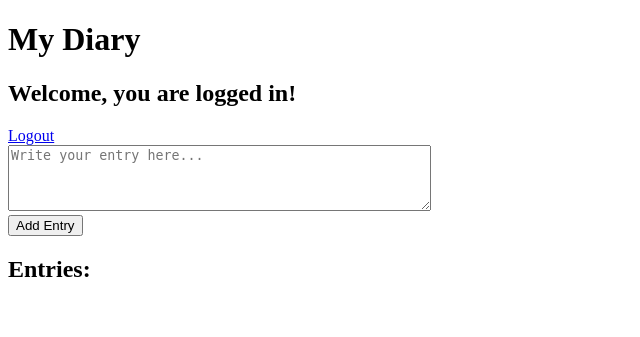
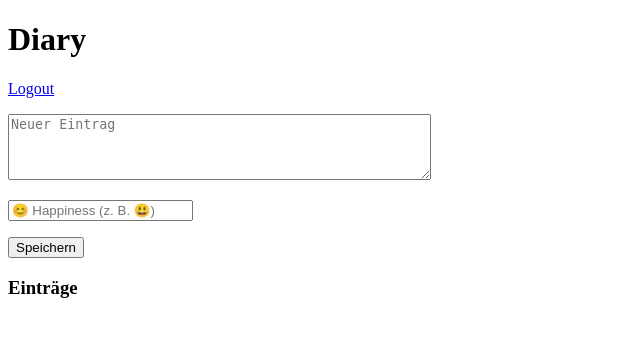
Before and after one commit to sinanmkib/GerwigSinanLB-324, a Flask app: page / in a window 1280 px wide. Shown: the top 337 px of the page, without its empty margins (0-640 px from the left). Run offline with Flask 3, Linux system fonts and the light colour scheme; the visitor is signed in with stand-in values (Sample User, id 1).

Commit message:
feat: add happiness field and UI

```diff
--- a/app.py
+++ b/app.py
@@ -4,7 +4,7 @@ from dataclasses import dataclass, field
 import os
 from dotenv import load_dotenv
 
-# .env laden (lokal). In CI/Prod kommen Variablen aus der Umgebung.
+# .env lokal laden; in CI/Prod kommen Variablen aus der Umgebung
 load_dotenv()
 
 app = Flask(__name__)
@@ -18,6 +18,7 @@ entries = []
 @dataclass
 class Entry:
     content: str
+    happiness: str = ""  # neu
     timestamp: datetime = field(default_factory=datetime.now)
 
 
@@ -59,8 +60,10 @@ def add_entry():
         return redirect(url_for("login"))
 
     content = (request.form.get("content") or "").strip()
+    happiness = (request.form.get("happiness") or "").strip()  # neu
+
     if content:
-        entries.append(Entry(content=content))
+        entries.append(Entry(content=content, happiness=happiness))
     else:
         flash("Leerer Eintrag ignoriert.", "error")
 
--- a/templates/index.html
+++ b/templates/index.html
@@ -1,34 +1,39 @@
 <!DOCTYPE html>
 <html>
+<head>
+  <meta charset="utf-8" />
+  <title>Diary</title>
+</head>
+<body>
+  <h1>Diary</h1>
 
-<head>
-    <title>Diary App</title>
-</head>
+  {% with messages = get_flashed_messages(with_categories=false) %}
+    {% if messages %}
+      <ul>
+        {% for m in messages %}<li>{{ m }}</li>{% endfor %}
+      </ul>
+    {% endif %}
+  {% endwith %}
 
-<body>
-    <h1>My Diary</h1>
+  {% if session.logged_in %}
+    <p><a href="{{ url_for('logout') }}">Logout</a></p>
 
-    {% if session.logged_in %}
-    <h2>Welcome, you are logged in!</h2>
-    <a href="/logout">Logout</a>
-    <form method="POST" action="/add_entry">
-        <textarea name="content" rows="4" cols="50" placeholder="Write your entry here..."></textarea>
-        <br>
-        <button type="submit">Add Entry</button>
+    <form method="post" action="{{ url_for('add_entry') }}">
+      <p><textarea name="content" rows="4" cols="50" placeholder="Neuer Eintrag"></textarea></p>
+      <p><input type="text" name="happiness" placeholder="😊 Happiness (z. B. 😃)"></p>
+      <p><button type="submit">Speichern</button></p>
     </form>
-    <h2>Entries:</h2>
+
+    <h3>Einträge</h3>
     <ul>
-        {% for entry in entries %}
-        <li>{{ entry.timestamp.strftime('%Y-%m-%d %H:%M:%S') }} - {{ entry.content }}</li>
-        {% endfor %}
+      {% for e in entries %}
+        <li>
+          {{ e.timestamp.strftime('%Y-%m-%d %H:%M:%S') }} — {{ e.content }} {{ e.happiness }}
+        </li>
+      {% endfor %}
     </ul>
-
-    {% else %}
-    <h2>Please log in to view your diary:</h2>
-    <a href="/login">Login</a>
-    {% endif %}
-
-
+  {% else %}
+    <p><a href="{{ url_for('login') }}">Zum Login</a></p>
+  {% endif %}
 </body>
-
 </html>
```
Also changed, not shown: templates/login.html (+7 -10 lines), test_app.py (+23 -8 lines).
